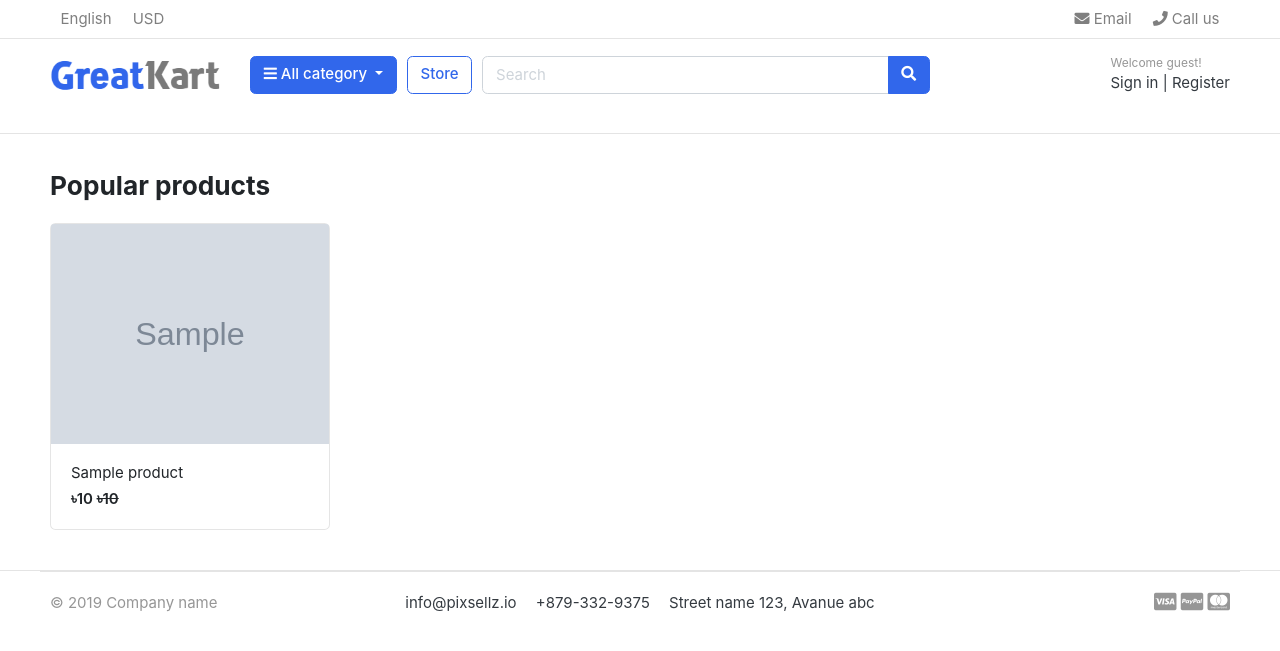
After one commit to smsamrat/New-E-commerce-Project, a Django app: template templates/app_store/search.html in a window 1280 px wide. The commit adds this page. Shown: the top 651 px of the page. Run offline with Django 3.2, Linux system fonts and the light colour scheme; the template is opened without the code that fills it: most values are stand-ins (such as "Sample title", 1, 10 or a date in 2020); grey boxes marked "Sample" are stand-in pictures; parts of the project's set-up code (start-up, migrations or seed data) failed here and were passed over; some libraries are stand-ins or nearby versions; some web fonts are replaced.

Commit message:
search product functionality

```diff
--- a/App_store/urls.py
+++ b/App_store/urls.py
@@ -5,6 +5,7 @@ from App_store import views
 
 urlpatterns = [
     path('', views.store, name='store'),
+    path('search/', views.SearchProduct, name='SearchProduct'),
     path('details/<str:cat_slug>/<str:prod_slug>/', views.product_details, name='product_details'),
     path('cetegory/<str:slug>/',views.product_fetch_by_category, name='category')
 ]
--- /dev/null
+++ b/templates/app_store/search.html
@@ -0,0 +1,44 @@
+{% extends 'base.html' %}
+{% load static %}
+{% block content %}
+</section> <!-- header-main .// -->
+
+
+
+
+</header> <!-- section-header.// -->
+<!-- ========================= SECTION MAIN ========================= -->
+<!-- ========================= SECTION MAIN END// ========================= -->
+
+<!-- ========================= SECTION  ========================= -->
+
+<section class="section-name padding-y-sm">
+<div class="container">
+
+<header class="section-heading">
+	<!-- <a href="./store.html" class="btn btn-outline-primary float-right">See all</a> -->
+	<h3 class="section-title">Popular products</h3>
+</header><!-- sect-heading -->
+
+
+<div class="row">
+	{% for product in object_list %}
+	<div class="col-md-3">
+		<div class="card card-product-grid">
+			<a href="{% url 'product_details' product.category.slug product.slug %}" class="img-wrap"> <img src="{{product.mainimage.url}}"> </a>
+			<figcaption class="info-wrap">
+				<a href="{% url 'product_details' product.category.slug product.slug %}" class="title">{{product.name}}</a>
+				<div class="price mt-1">&#2547;{{product.price}}
+					<span><del>&#2547;{{product.old_price}}</del></span>
+				</div> <!-- price-wrap.// -->
+			</figcaption>
+		</div>
+	</div> <!-- col.// -->
+	{% endfor%}
+</div> <!-- row.// -->
+
+</div><!-- container // -->
+</section>
+<!-- ========================= SECTION  END// ========================= -->
+
+{% endblock content %}
--- a/templates/include/main_header.html
+++ b/templates/include/main_header.html
@@ -23,9 +23,9 @@
 	</div> <!-- col.// -->
 	<a href="./store.html" class="btn btn-outline-primary">Store</a>
 	<div class="col-lg  col-md-6 col-sm-12 col">
-		<form action="#" class="search">
+		<form action="{% url 'SearchProduct'%}" class="search">
 			<div class="input-group w-100">
-			    <input type="text" class="form-control" style="width:60%;" placeholder="Search">
+			    <input type="text" class="form-control" name="search_item" style="width:60%;" placeholder="Search">
 
 			    <div class="input-group-append">
 			      <button class="btn btn-primary" type="submit">
@@ -33,7 +33,8 @@
 			      </button>
 			    </div>
 		    </div>
-		</form> <!-- search-wrap .end// -->
+		</form>
+		<!-- search-wrap .end// -->
 	</div> <!-- col.// -->
 	<div class="col-lg-3 col-sm-6 col-8 order-2 order-lg-3">
 				<div class="d-flex justify-content-end mb-3 mb-lg-0">
```
Also changed, not shown: App_store/views.py (+10 -0 lines), templates/app_store/pagenotfound.html (added).
